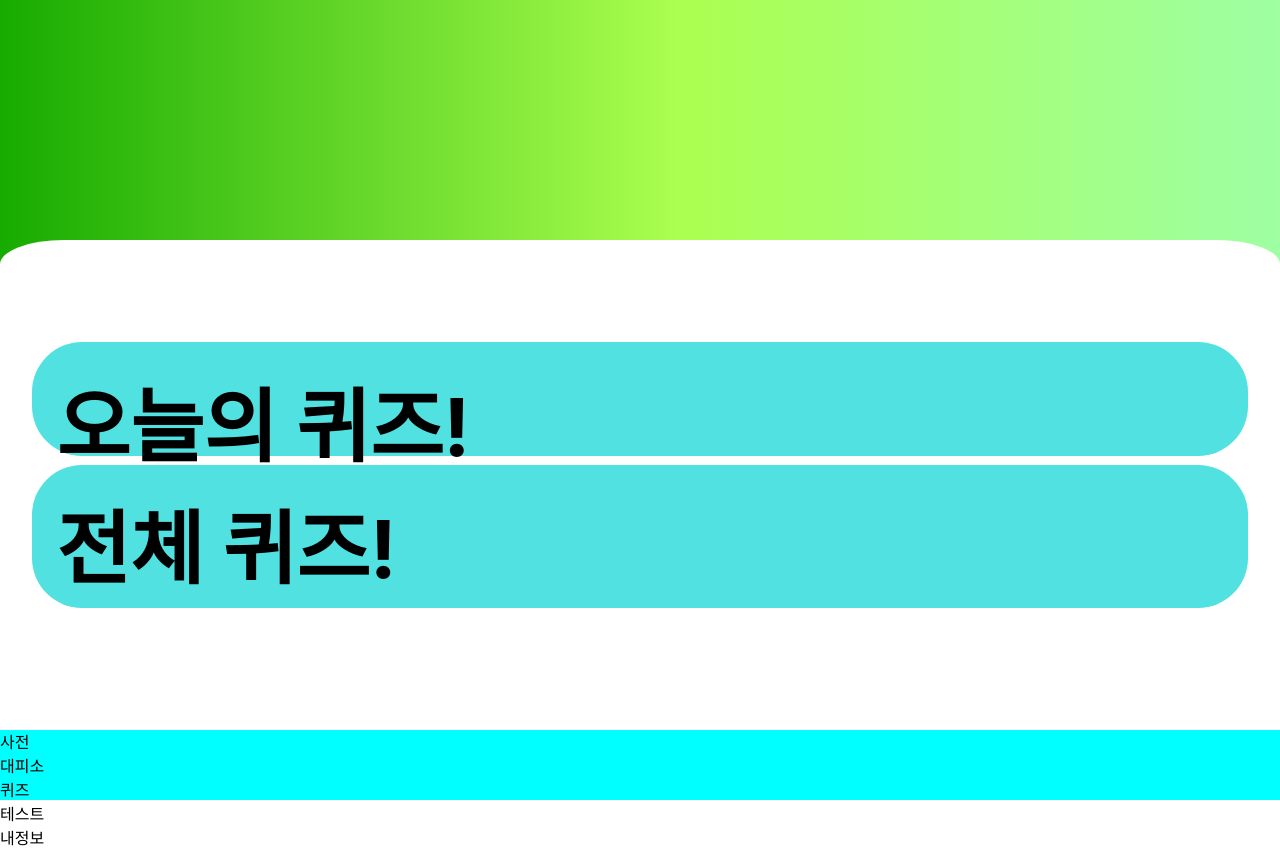
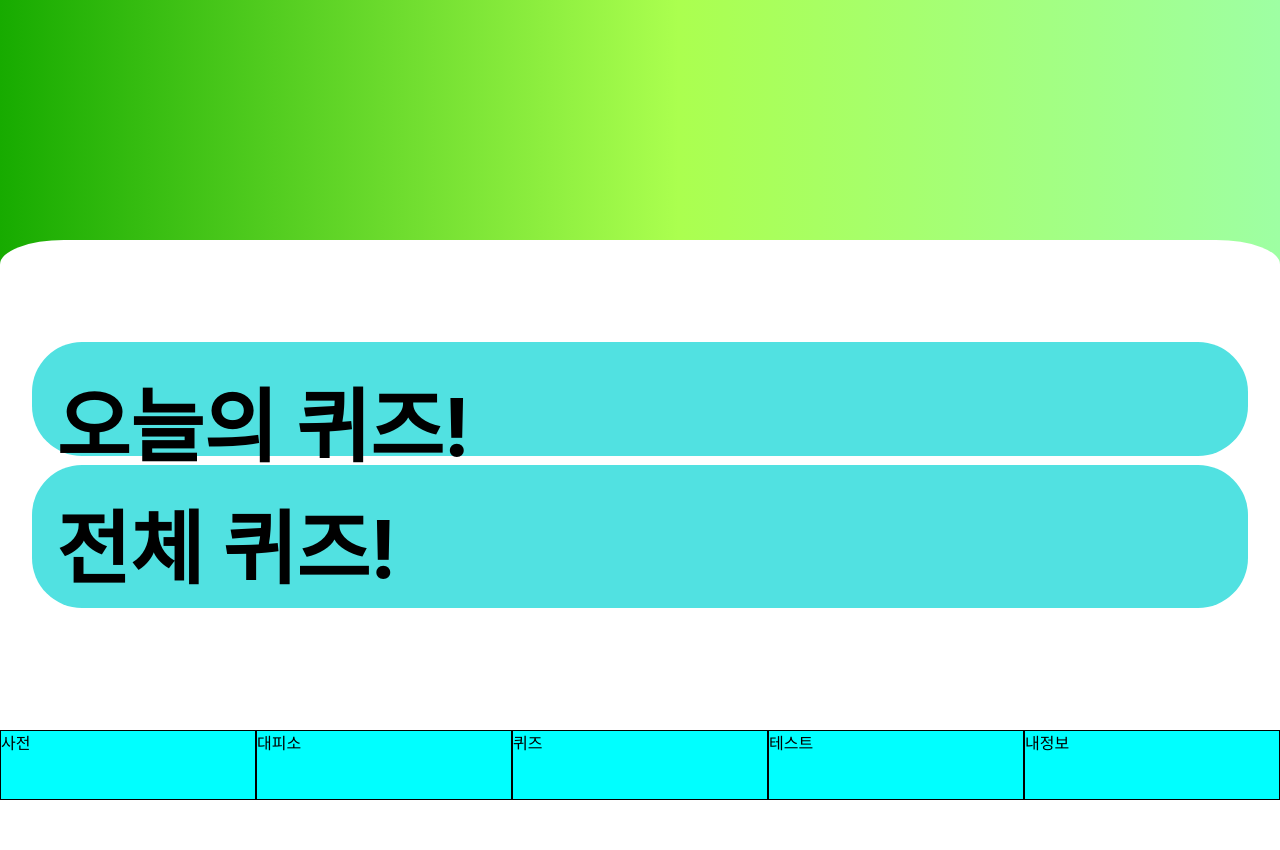
Before and after one commit to MILSPOON/milspoon, a React (Create React App) app: page / in a window 1280 px wide. After the commit the page ends 800 px from the top, so only its background shows below. Built offline with nearby package versions, Linux system fonts and the light colour scheme; no server answers.

Commit message:
수정: 메인화면

```diff
--- a/src/App.css
+++ b/src/App.css
@@ -29,6 +29,13 @@ nav{
   width: 100vw;
   height: 12.5%;
   background-color: aqua;
+  display: flex;
+  justify-content: space-evenly;
+}
+
+nav>div{
+  width: 100%;
+  border: 1px solid black;
 }
 
 .mainContent>div{
```
